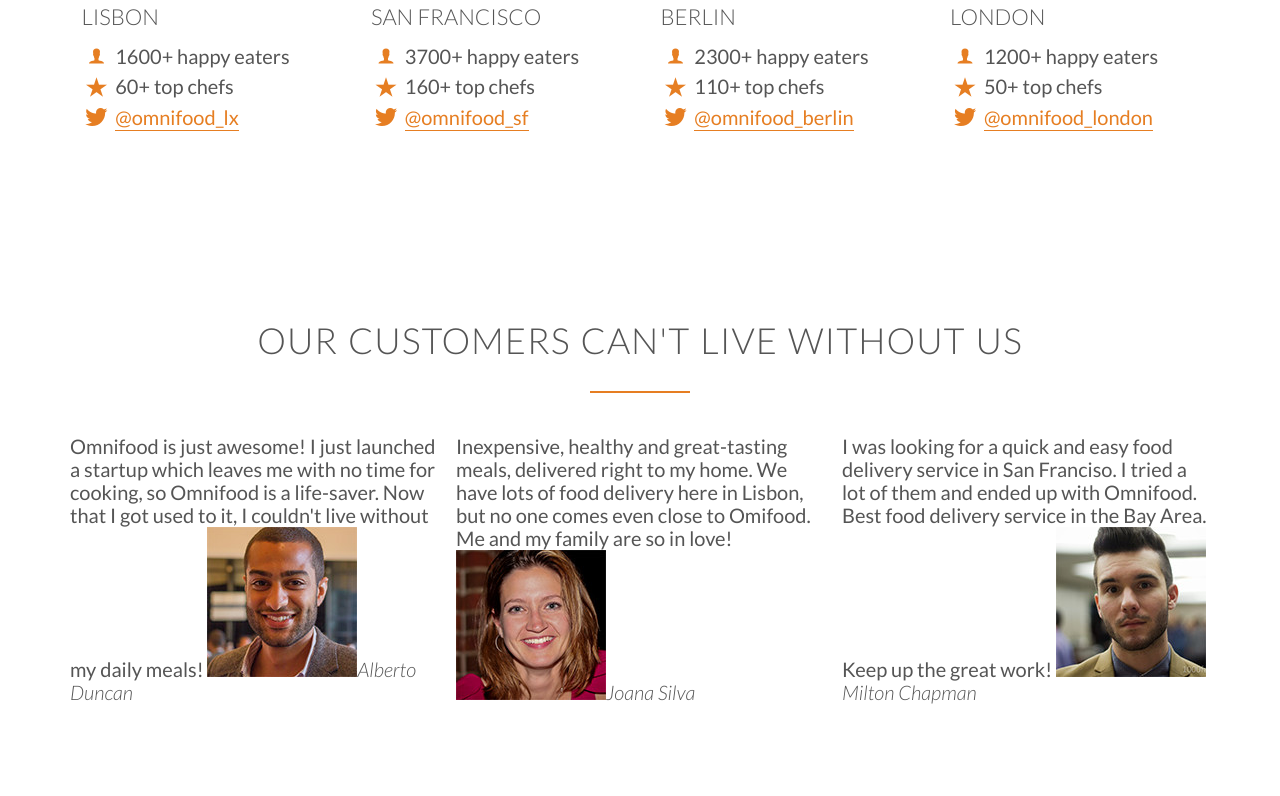
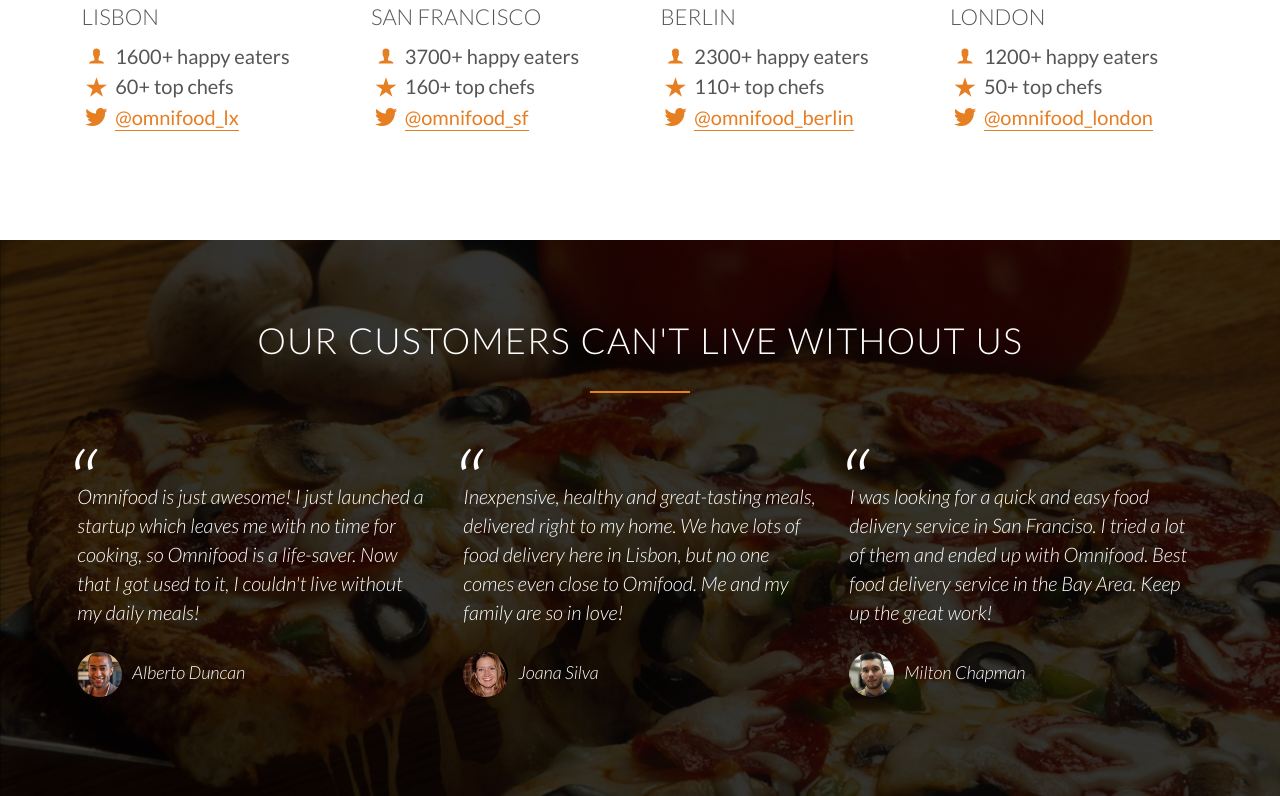
Before and after one commit to aindriu80/Omnifood2, a PHP site: page / in a window 1280 px wide. Shown: the part 3154-3950 px from the top of the page. Before the commit the page ends 3858 px from the top, so only its background shows below. Run offline with PHP 8.4, Linux system fonts and the light colour scheme; some web fonts are replaced.

Commit message:
Building the customers testimonials - css layout

```diff
--- a/resources/css/style.css
+++ b/resources/css/style.css
@@ -202,6 +202,7 @@ header {
     background-size: cover;
     background-position: center;
     height: 100vh;
+    background-attachment: fixed;
 }
 .hero-text-box{
     position: absolute;
@@ -362,3 +363,46 @@ header {
 .city-feature {
     margin-bottom: 5px;
 }
+
+/*-----------------------------------------
+-------------- Testimonials----------------
+-----------------------------------------*/
+
+.section-testimonials {
+    background-image: linear-gradient(rgba(0, 0, 0, 0.8), rgba(0, 0, 0, 0.8)),url(img/back-customers.jpg);
+    background-size: cover;
+    color: #fff;
+    background-attachment: fixed;
+
+}
+
+blockquote:before {
+    content: "\201C";
+    font-size: 500%;
+    display: block;
+    position: absolute;
+    top: -5px;
+    left: -5px;
+}
+
+blockquote {
+    padding: 2%;
+    font-style: italic;
+    line-height: 145%;
+    position: relative;
+    margin-top: 40px;
+}
+
+cite {
+    font-size: 90%;
+    margin-top: 25px;
+    display: block;
+}
+
+
+cite img {
+    height: 45px;
+    border-radius: 50%;
+    margin-right: 10px;
+    vertical-align: middle;
+}
```
Also changed, not shown: resources/css/img/back-customers.jpg (renamed from resources/img/back-customers.jpg).
